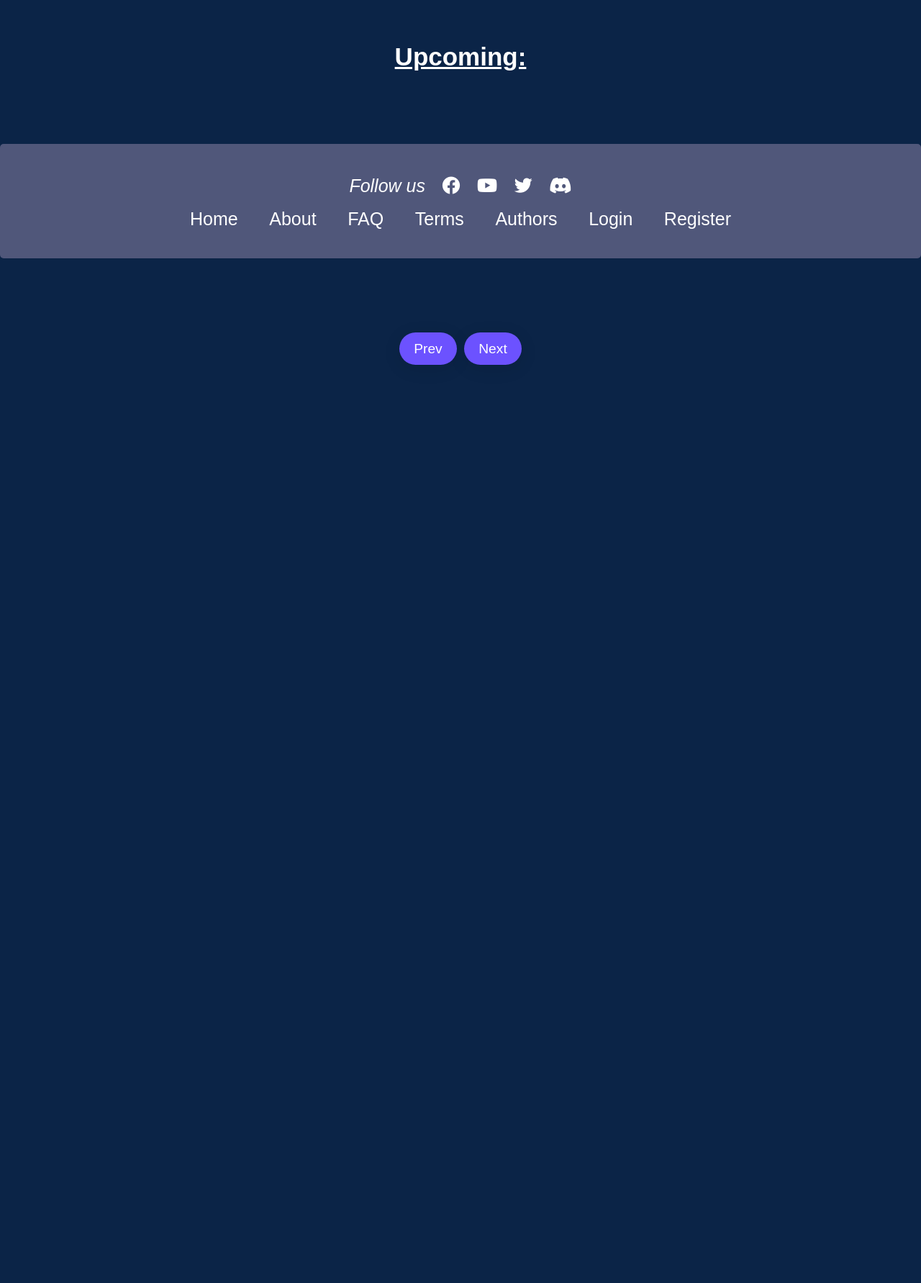
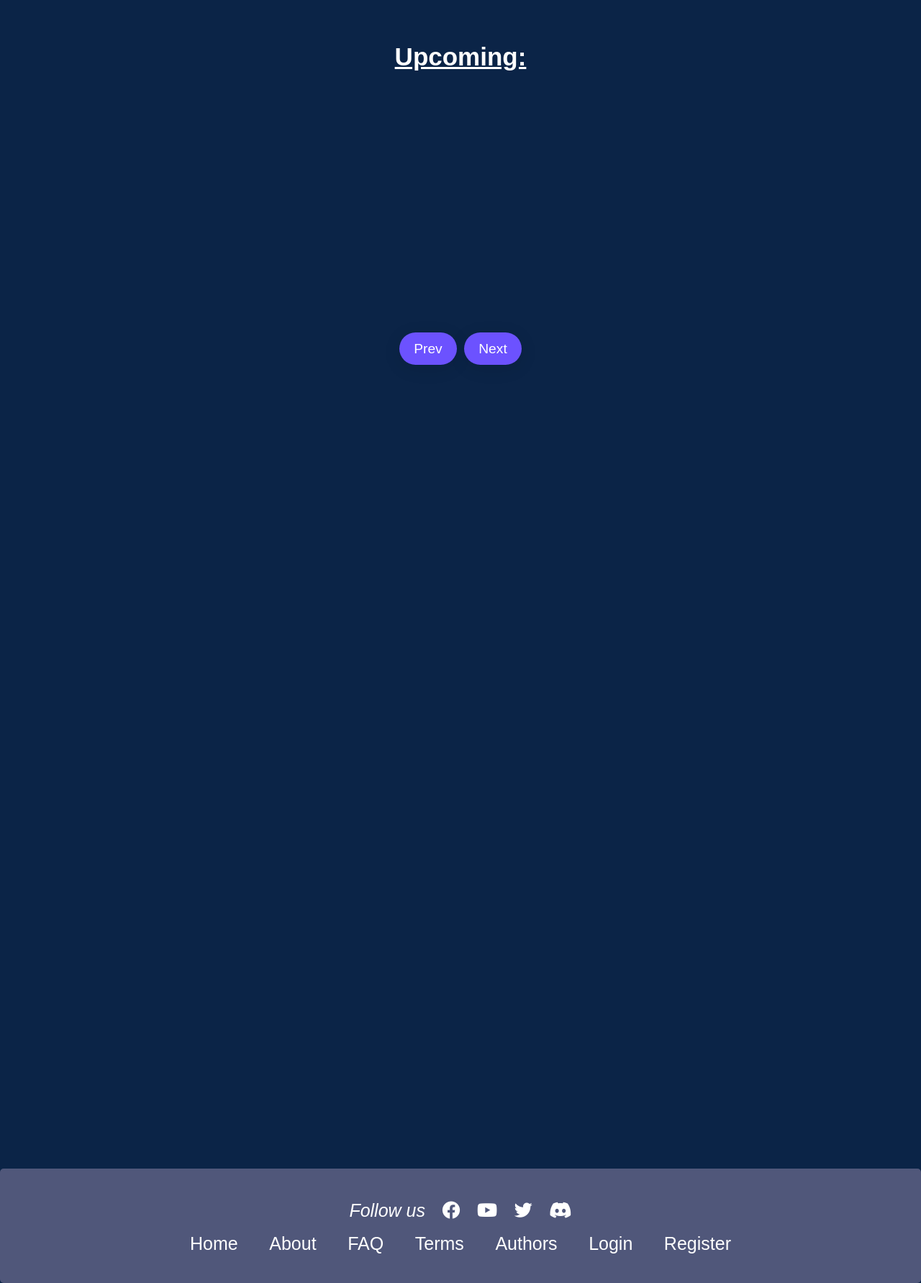
Before and after one commit to Suimei1208/Web_Final_Semester, a PHP site: page / in a window 1280 px wide. Shown: the part 441-2224 px from the top of the page at 72% size. Before the commit the page ends 948 px from the top, so only its background shows below. Run offline with PHP 8.4, Linux system fonts and the light colour scheme; data that the repository does not hold is empty.

Commit message:
Update style.css

```diff
--- a/assets/css/style.css
+++ b/assets/css/style.css
@@ -510,11 +510,12 @@ text-align: center;
 border-radius: 5px;
 padding: 40px;
 /* day la phan t fix co gi chinh sua o day ne */
-position: fixed;
-  bottom: 0;
+/* position: fixed; */
+  bottom: -100px;
   width: 100%;
+  /* margin-top: 50px; */
 /* con day la luc chua sua */
-/* margin-bottom: -50px; */
+margin-bottom: -50px;
 }
 
 .footer .footer1 i {
```
